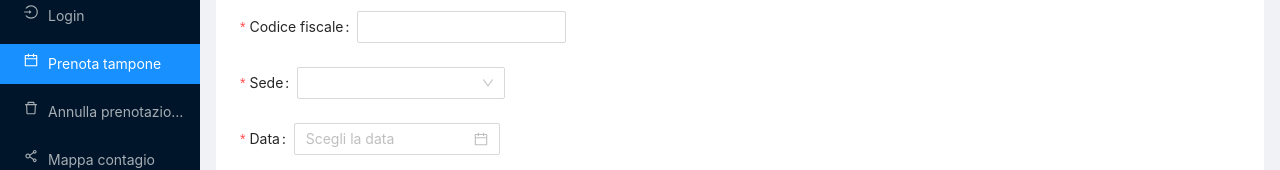
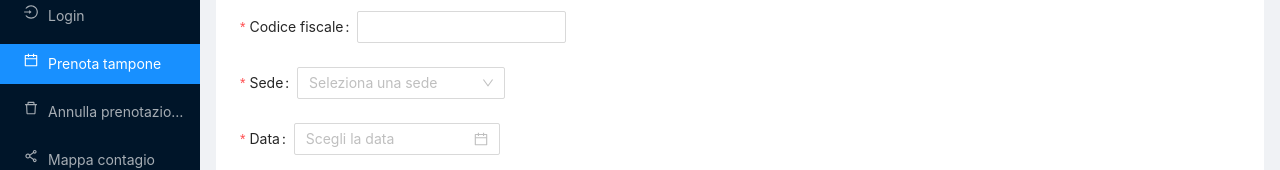
Before and after one commit to michipote/Progetto-P.C.T.O., a React (Vite) app in the folder client-side/: page /prenotazione in a window 1280 px wide. Shown: the part 139-309 px from the top of the page. Built offline with nearby package versions, Linux system fonts and the light colour scheme; no server answers; a web font is replaced by a local one.

Commit message:
Set result and view QR code

```diff
--- a/client-side/src/components/Reservation.js
+++ b/client-side/src/components/Reservation.js
@@ -3,6 +3,8 @@ import { Form, Input, Button, InputNumber, DatePicker, Space, Dropdown, Menu, Se
 import Layout, { Content, Footer, Header } from "antd/lib/layout/layout";
 import moment from "moment";
 import { AppContext } from "..";
+import Paragraph from "antd/lib/skeleton/Paragraph";
+import { CloseCircleOutlined } from "@ant-design/icons";
 const { getData, postData } = require('../ws');
 
 // Form di prenotazione
@@ -100,6 +102,7 @@ export default function Reservation(props) {
                                     message: 'Deve essere di 16 caratteri'
                                 }
                             ]}
+                            initialValue={state?.user?.fiscale}
                         >
                             <Input maxLength={16} />
                         </Form.Item>
@@ -124,6 +127,7 @@ export default function Reservation(props) {
                                         }
                                     })
                                 }
+                                placeholder="Seleziona una sede"
                                 onChange={getDisabledDates}
                             />
                         </Form.Item>
@@ -149,16 +153,25 @@ export default function Reservation(props) {
                     </Form>
                     {
                         response?.risultato === 'succ' ?
-                            <>
                             <Result
                                 status="success"
                                 title="Prenotazione avvenuta con successo!"
+                                subTitle="Scannerizza il codice QR per ottenere il codice univoco della prenotazione."
                                 extra={[
                                     <img key='qr' src={"https://chart.apis.google.com/chart?cht=qr&chs=200x200&chl=" + response?.univoco}></img>,
                                     <h2 key='univoco'>{response?.univoco}</h2>
                                 ]}
                             />
-                            </>
+                            : null
+                    }
+                    {
+                        response?.risultato === 'failed' ?
+                            <Result
+                                status="error"
+                                title="Prenotazione fallita"
+                                subTitle={response?.motivo}
+                            >
+                            </Result>
                             : null
                     }
                 </Content>
```
Lines whose indentation alone changed are shown as unchanged.
